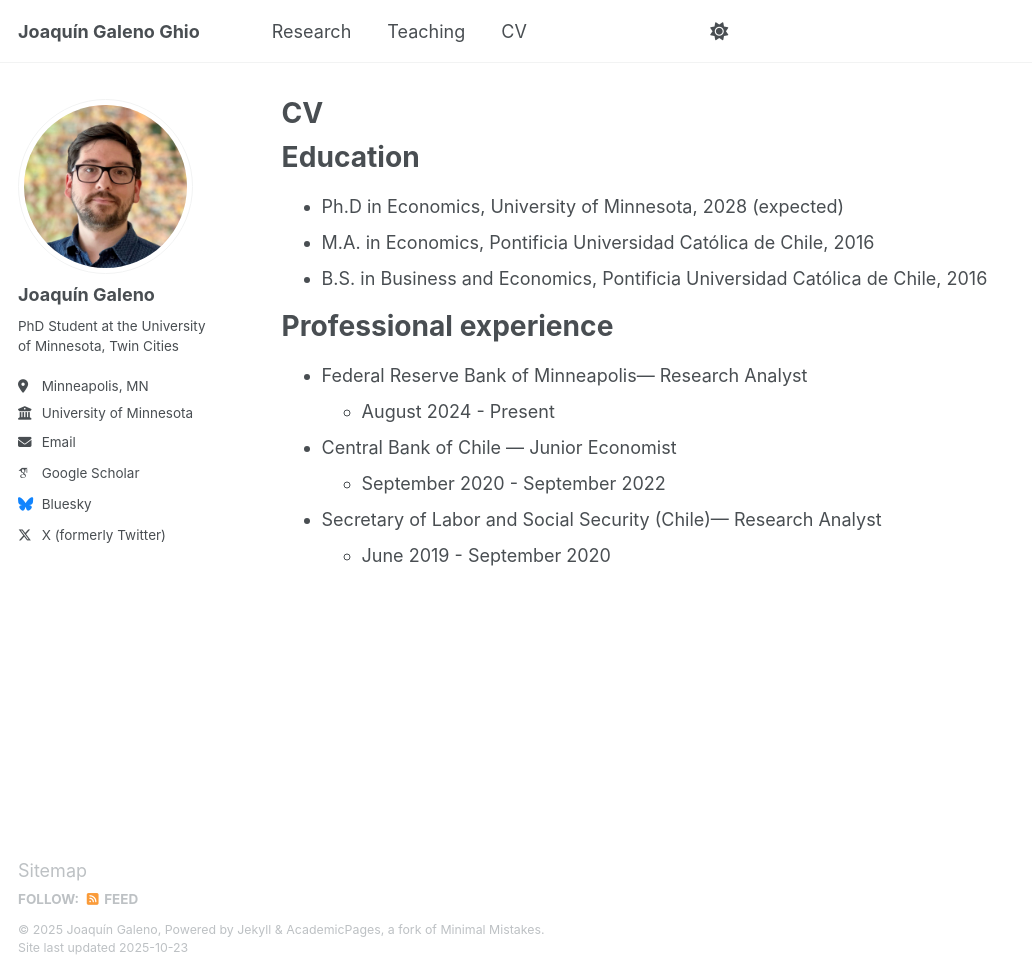
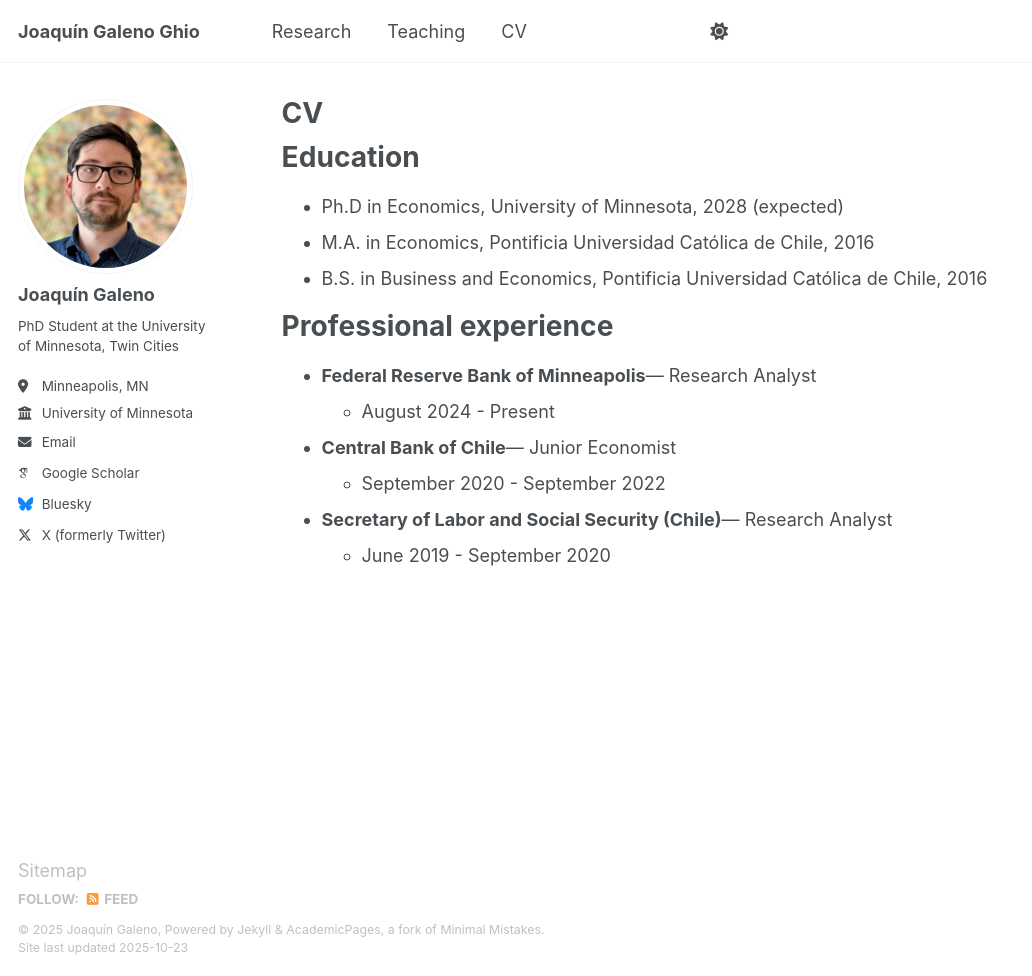
Before and after one commit to galen015/galen015.github.io, a Jekyll site: the page built from _pages/cv.md, in a window 1280 px wide and 976 px high. Shown: the whole window, without its empty margins (0-1032 px from the left). Built offline with Jekyll 4.4.1, drawn with Linux system fonts in a browser that asks for light colours; some web fonts are replaced.

Commit message:
Bold job titles in CV markdown
Formatted job titles in professional experience section for consistency.

```diff
--- a/_pages/cv.md
+++ b/_pages/cv.md
@@ -17,11 +17,11 @@ Education
 
 Professional experience
 ======
-* Federal Reserve Bank of Minneapolis— Research Analyst
+* **Federal Reserve Bank of Minneapolis**— Research Analyst
   * August 2024 - Present
 
-* Central Bank of Chile — Junior Economist
+* **Central Bank of Chile**— Junior Economist
   * September 2020 - September 2022
 
-* Secretary of Labor and Social Security (Chile)— Research Analyst
+* **Secretary of Labor and Social Security (Chile)**— Research Analyst
   * June 2019 - September 2020
```
